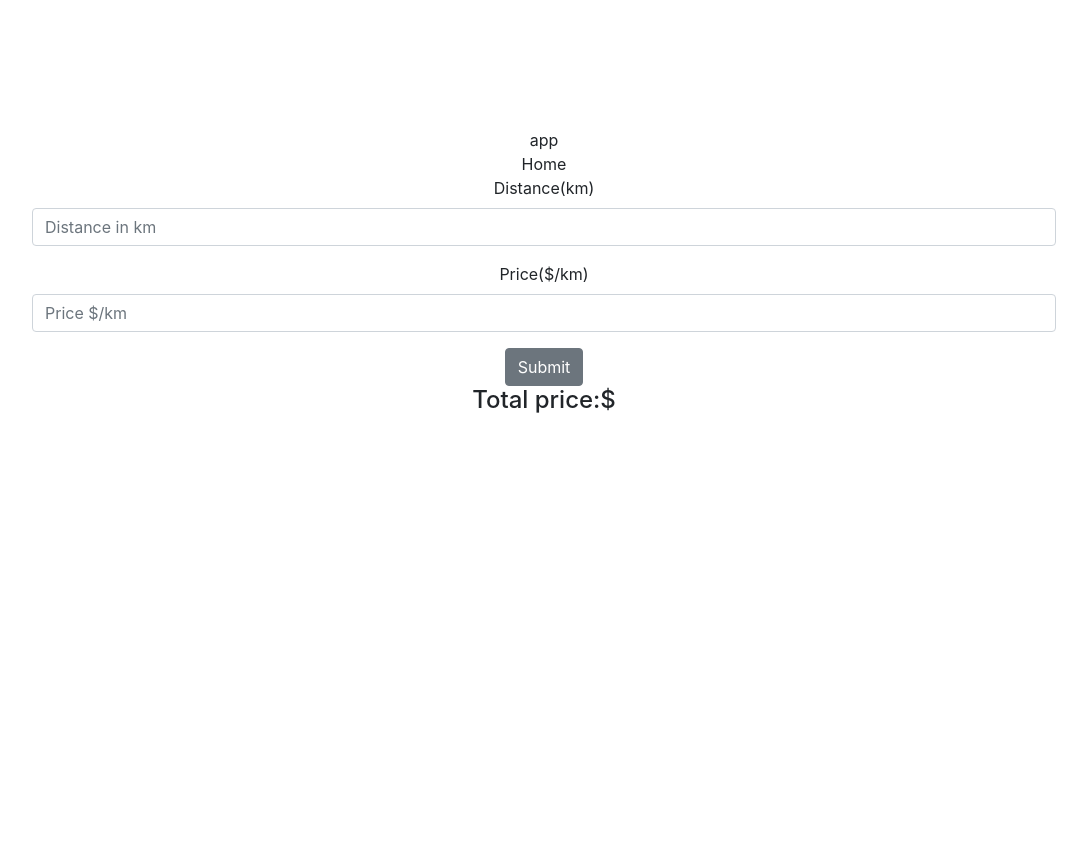
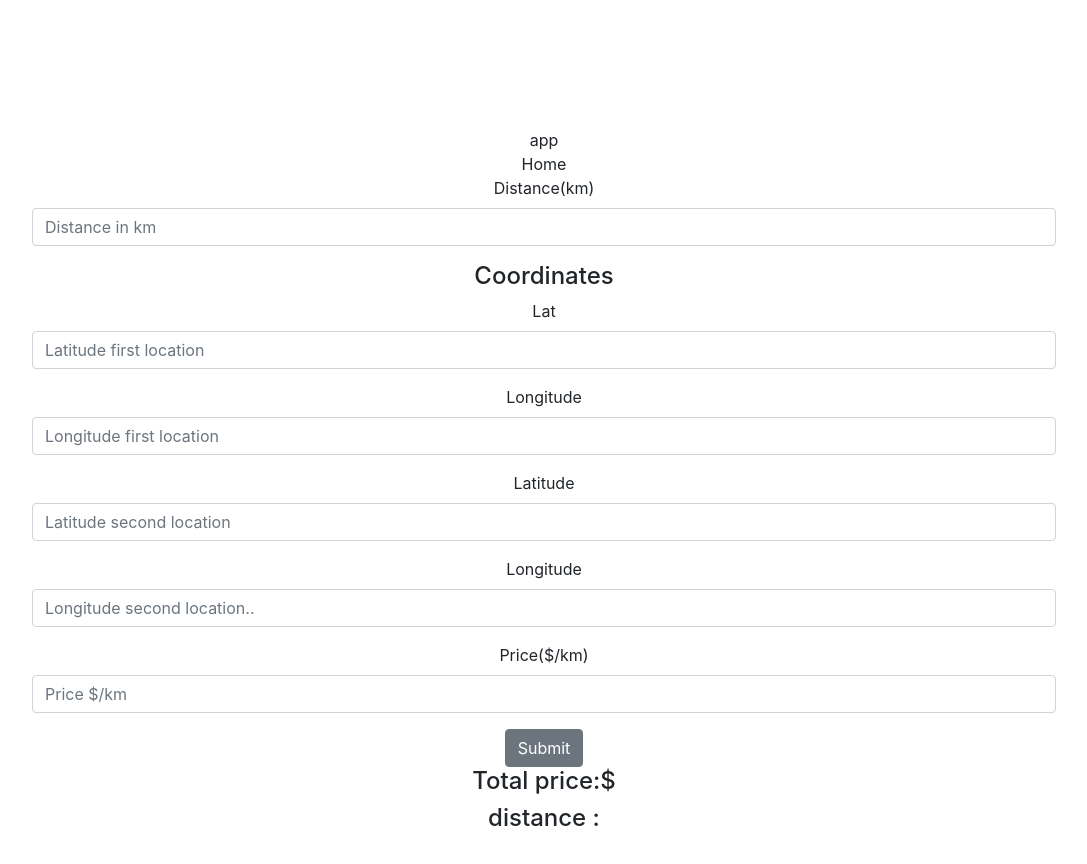
Before and after one commit to Alecsundra/Route-cost-calculator, a React (Create React App) app: page / in a window 1280 px wide. Shown: the top 864 px of the page, without its empty margins (96-1183 px from the left). Before the commit the page ends 800 px from the top, so only its background shows below. Built offline with nearby package versions, Linux system fonts and the light colour scheme; no server answers.

Commit message:
Form input for coordinates and osrm api call to get the distance

```diff
--- a/src/Components/Form/Form.js
+++ b/src/Components/Form/Form.js
@@ -1,4 +1,5 @@
-import React, { useState } from 'react';
+import React, {
+    useState, useEffect } from 'react';
 import {
     Form, FormGroup, Label, Input, Button } from 'reactstrap';
 
@@ -6,16 +7,37 @@ const FormD = () => {
     const [distance, setDistance] = useState('');
     const [price, setPrice] = useState('');
     const [total, setTotal] =useState('');
+    const [lat1, setLat1] = useState('');
+    const [long1, setLong1] = useState('');
+    const [lat2, setLat2] = useState('');
+    const [long2, setLong2] = useState('');
 
+    //get the total price per distance
 const getTotalPrice = () =>{
     setTotal(distance*price)
     //letting the form line clean
     setDistance('')
     setPrice('')
 }
+    //get the ditsnace from the object respone using OSRM(long lat) like params
+useEffect(() => {
+    fetch('http://router.project-osrm.org/route/v1/driving/2.154007,41.390205;12.496366,41.902782')
+      .then(res => res.json())
+      .then(data =>{
+          console.log(data)
+          console.log(data.routes[0].distance)
+          setDistance(data.routes[0].distance)
+
+      })
+      .catch(err=>{
+        console.log(err,'error')
+        alert('Found a problem fetching data')
+      })
+  },[])
 console.log(total)
   return (
     <Form>
+
       <FormGroup>
         <Label for="exampleNumber">Distance(km)</Label>
         <Input
@@ -27,6 +49,53 @@ console.log(total)
           placeholder="Distance in km"
         />
       </FormGroup>
+      <h4>Coordinates</h4>
+      <FormGroup>
+        <Label for="exampleNumber">Lat</Label>
+        <Input
+          value={lat1}
+          onChange={e => setLat1(e.target.value)}
+          type="number"
+          name="latitude"
+          id="latitude"
+          placeholder="Latitude first location"
+        />
+      </FormGroup>
+      <FormGroup>
+        <Label for="exampleNumber">Longitude</Label>
+        <Input
+          value={long1}
+          onChange={e => setLong1(e.target.value)}
+          type="number"
+          name="longitude"
+          id="longitude"
+          placeholder="Longitude first location"
+        />
+      </FormGroup>
+      {/* point B */}
+      <FormGroup>
+        <Label for="exampleNumber">Latitude</Label>
+        <Input
+          value={lat2}
+          onChange={e => setLat2(e.target.value)}
+          type="number"
+          name="latitude"
+          id="latitude"
+          placeholder="Latitude second location"
+        />
+      </FormGroup>
+      <FormGroup>
+        <Label for="exampleNumber">Longitude</Label>
+        <Input
+          value={long2}
+          onChange={e => setLong2(e.target.value)}
+          type="number"
+          name="longitude"
+          id="longitude"
+          placeholder="Longitude second location.."
+        />
+      </FormGroup>
+
       <FormGroup>
         <Label for="exampleNumber">Price($/km)</Label>
         <Input
@@ -38,18 +107,10 @@ console.log(total)
           placeholder="Price $/km"
         />
       </FormGroup>
-      {/* <FormGroup>
-        <Label for="exampleSelect">Select</Label>
-        <Input type="select" name="select" id="exampleSelect">
-          <option>1</option>
-          <option>2</option>
-          <option>3</option>
-          <option>4</option>
-          <option>5</option>
-        </Input>
-      </FormGroup> */}
       <Button onClick={getTotalPrice}>Submit</Button>
       <h4>Total price:{total}$</h4>
+      <h4>distance : {distance}</h4>
+
     </Form>
   );
 }
```
Also changed, not shown: 1 other file (tests, documents, lock files or other folders).
